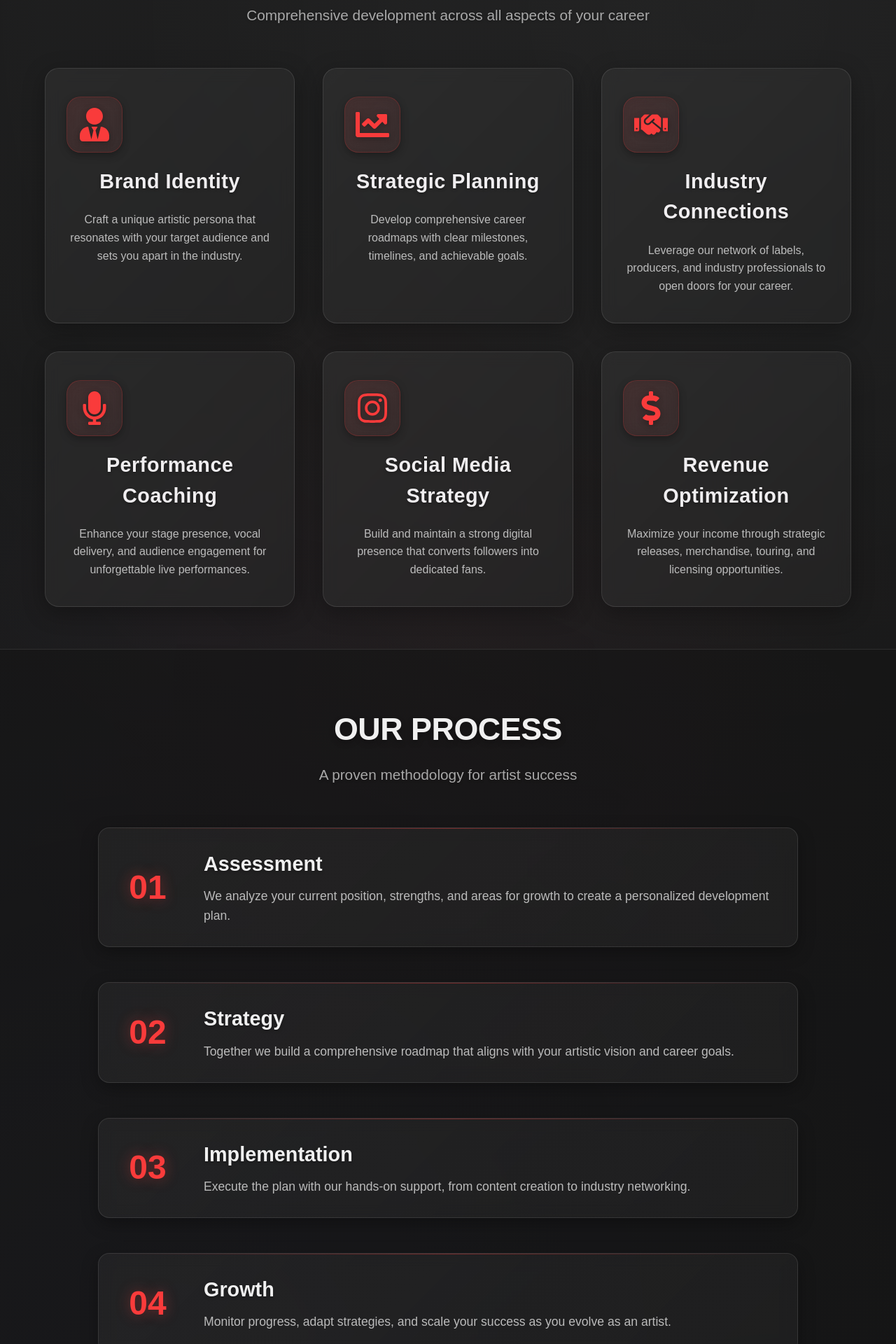
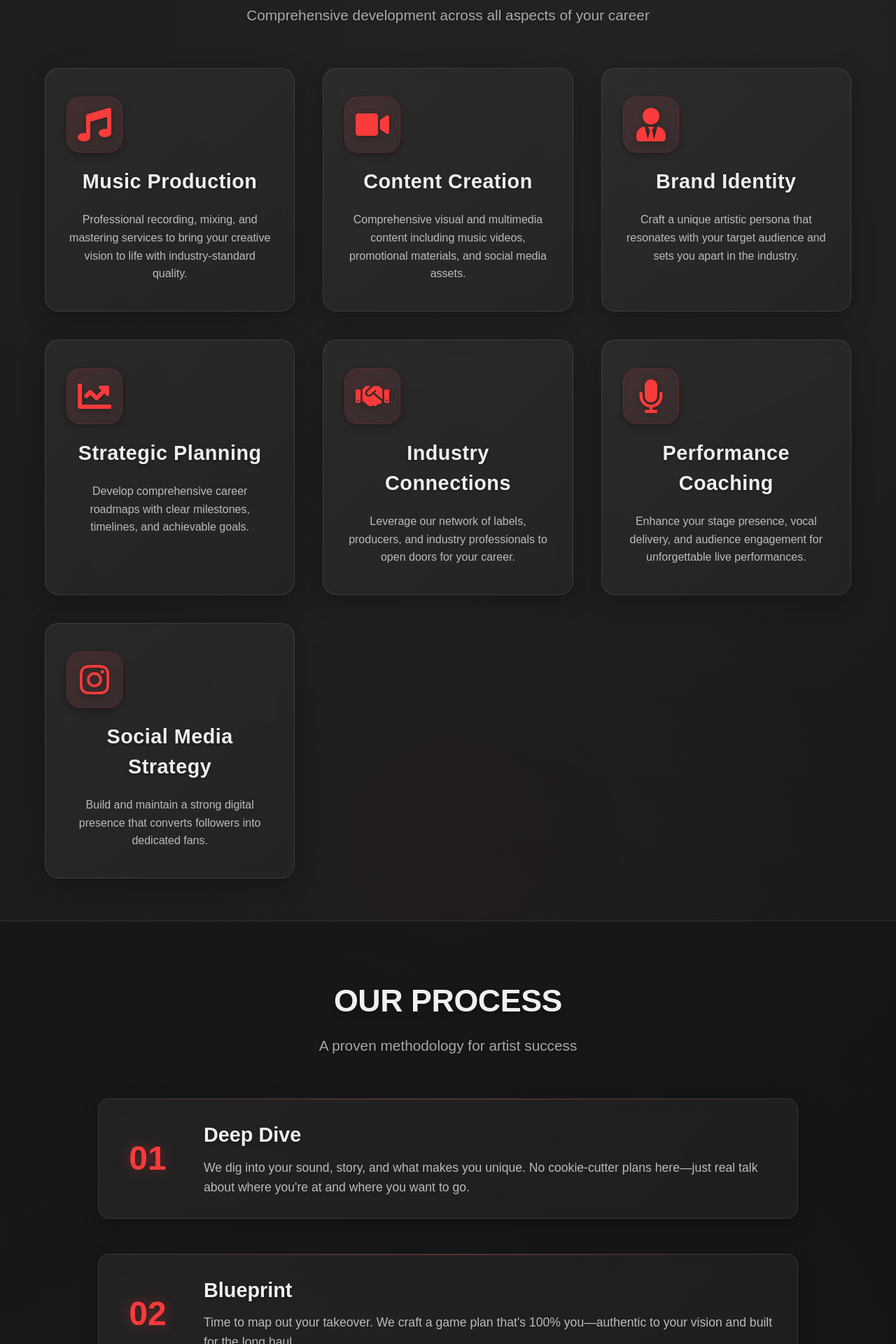
Before and after one commit to gamalabdu/trash, a React (Create React App) app: page /for-artists/artist_development in a window 1280 px wide. Shown: the part 640-2560 px from the top of the page at 70% size. Built offline with nearby package versions, Linux system fonts and the light colour scheme; no server answers.

Commit message:
new edits

```diff
--- a/src/components/ForArtist2/ArtistDevelopment/ArtistDevelopment.tsx
+++ b/src/components/ForArtist2/ArtistDevelopment/ArtistDevelopment.tsx
@@ -7,7 +7,8 @@ import {
   FaHandshake,
   FaMicrophone,
   FaInstagram,
-  FaDollarSign
+  FaMusic,
+  FaVideo
 } from 'react-icons/fa';
 import './styles.css';
 
@@ -47,6 +48,16 @@ const ArtistDevelopment = () => {
 
   const services = [
     {
+      title: "Music Production",
+      description: "Professional recording, mixing, and mastering services to bring your creative vision to life with industry-standard quality.",
+      icon: FaMusic
+    },
+    {
+      title: "Content Creation",
+      description: "Comprehensive visual and multimedia content including music videos, promotional materials, and social media assets.",
+      icon: FaVideo
+    },
+    {
       title: "Brand Identity",
       description: "Craft a unique artistic persona that resonates with your target audience and sets you apart in the industry.",
       icon: FaUserTie
@@ -71,33 +82,28 @@ const ArtistDevelopment = () => {
       description: "Build and maintain a strong digital presence that converts followers into dedicated fans.",
       icon: FaInstagram
     },
-    {
-      title: "Revenue Optimization",
-      description: "Maximize your income through strategic releases, merchandise, touring, and licensing opportunities.",
-      icon: FaDollarSign
-    }
   ];
 
   const processSteps = [
     {
       step: "01",
-      title: "Assessment",
-      description: "We analyze your current position, strengths, and areas for growth to create a personalized development plan."
+      title: "Deep Dive",
+      description: "We dig into your sound, story, and what makes you unique. No cookie-cutter plans here—just real talk about where you're at and where you want to go."
     },
     {
       step: "02",
-      title: "Strategy",
-      description: "Together we build a comprehensive roadmap that aligns with your artistic vision and career goals."
+      title: "Blueprint",
+      description: "Time to map out your takeover. We craft a game plan that's 100% you—authentic to your vision and built for the long haul."
     },
     {
       step: "03",
-      title: "Implementation",
-      description: "Execute the plan with our hands-on support, from content creation to industry networking."
+      title: "Launch Mode",
+      description: "Now we make it happen. From laying down tracks to creating killer content, we're in the trenches with you every step of the way."
     },
     {
       step: "04",
-      title: "Growth",
-      description: "Monitor progress, adapt strategies, and scale your success as you evolve as an artist."
+      title: "Level Up",
+      description: "Watch your fanbase grow and your streams climb. We keep pushing boundaries and evolving your artistry as you rise through the ranks."
     }
   ];
 
@@ -208,7 +214,7 @@ const ArtistDevelopment = () => {
         >
           <h2 className="cta-title">Ready to Transform Your Career?</h2>
           <p className="cta-description">
-            Join the artists who have accelerated their success with our proven development strategies.
+            Skip the boring stuff—let’s get started.
           </p>
           <div className="cta-stats">
             <div className="stat">
--- a/src/components/ForArtist2/Digital/Digital.tsx
+++ b/src/components/ForArtist2/Digital/Digital.tsx
@@ -238,10 +238,62 @@ const Digital = () => {
             className="service-card"
             initial={{ opacity: 0, y: 30 }}
             animate={{ opacity: 1, y: 0 }}
+            transition={{ delay: 0.4 }}
+          >
+            <h3>Websites & Digital Experiences</h3>
+            <p>
+              We design and build custom websites and immersive digital experiences that showcase your artistry and connect you with your audience. From sleek portfolios to interactive campaigns, we bring your vision to life online.
+            </p>
+          </motion.div>
+
+          <motion.div
+            className="service-card"
+            initial={{ opacity: 0, y: 30 }}
+            animate={{ opacity: 1, y: 0 }}
             transition={{ delay: 0.6 }}
           >
             <h3>Playlist Curation</h3>
             <p>Premium playlist placements across streaming platforms to maximize your music's discovery and engagement.</p>
+          </motion.div>
+
+          <motion.div
+            className="service-card"
+            initial={{ opacity: 0, y: 30 }}
+            animate={{ opacity: 1, y: 0 }}
+            transition={{ delay: 0.6 }}
+          >
+            <a
+              href="/press"
+              className="service-card-link"
+              style={{
+                display: "block",
+                width: "100%",
+                height: "100%",
+                textDecoration: "none",
+                color: "inherit",
+                cursor: "pointer"
+              }}
+              aria-label="See our press and digital work"
+            >
+              <h3 style={{ display: "flex", alignItems: "center", gap: "0.5em" }}>
+                See Our Press & Digital Highlights
+                <span style={{ fontSize: "1.2em" }} aria-hidden="true">→</span>
+              </h3>
+              <p>
+                Explore our press features, digital campaigns, and artist success stories.
+              </p>
+              <span
+                style={{
+                  display: "inline-block",
+                  marginTop: "0.5em",
+                  color: "#f93b3b",
+                  fontWeight: 600,
+                  fontSize: "0.98em"
+                }}
+              >
+                Click to visit our Press Page
+              </span>
+            </a>
           </motion.div>
         </div>
       </section>
```
